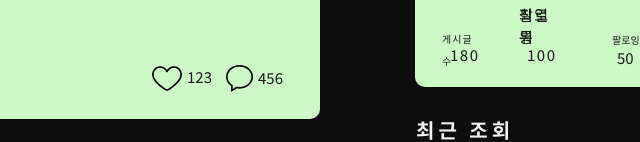
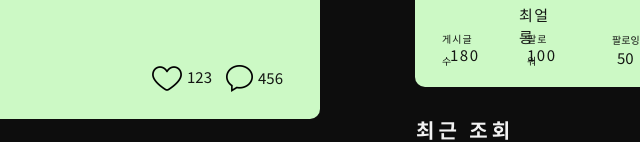
Before and after one commit to hwiiy/Alongalone, a plain HTML site: page Figma.html in a window 1280 px wide. Shown: the part 641-783 px from the top of the page, 640-1280 px from the left. Drawn offline with nearby package versions, Linux system fonts and the light colour scheme.

Commit message:
Update Figma.html

```diff
--- a/Figma.html
+++ b/Figma.html
@@ -761,21 +761,22 @@
     /* 인기 얼롱인 팔로워(텍스트) - 2 */
     .v511_40 {
         position: absolute;
-        width: 45px;
+        width: 30px;
         height: 22px;
-        left: 1159px;
-        top: 645px;
+        left: 1167px;
+        top: 669px;
 
         font-family: 'Noto Sans HK';
         font-style: normal;
         font-weight: 500;
-        font-size: 15px;
+        font-size: 10px;
         line-height: 22px;
-        /* identical to box height, or 147% */
+        /* identical to box height, or 220% */
 
         letter-spacing: 0.1em;
 
         color: rgba(10, 10, 10, 0.95);
+
 
     }
 
```
